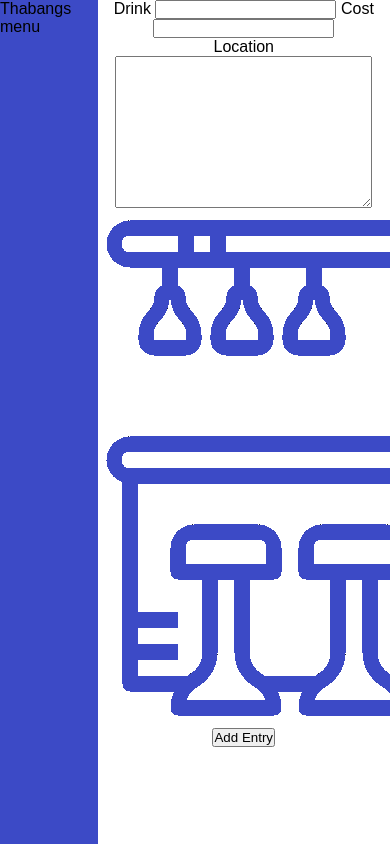
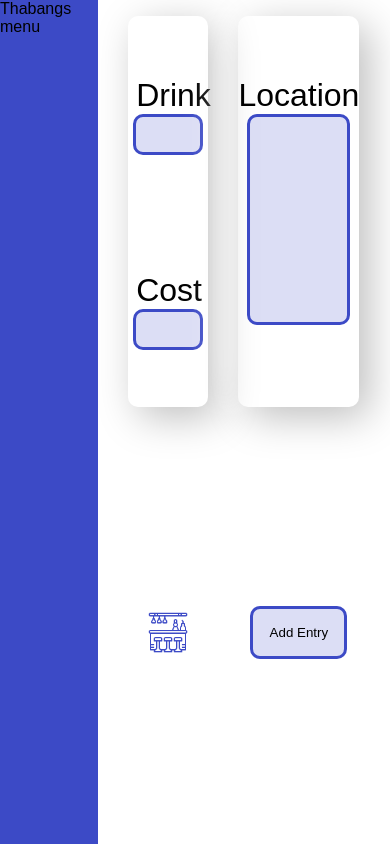
Before and after one commit to Adam-Kaminski-BBD/TrainYourMemory, a website: page Website/public/Views/entry.html in a window 390 px wide. Drawn offline with Linux system fonts and the light colour scheme.

Commit message:
Added more styling, requires responsiveness, waiting on menu for that

```diff
--- a/Website/public/Styles/entry_ss.css
+++ b/Website/public/Styles/entry_ss.css
@@ -30,3 +30,93 @@ nav{
   background-color: var(--main_blue);
   width: 100%;
 }
+
+form{
+  width: 90%;
+  height: 100%;
+
+  display: grid;
+  grid-template-columns: 1fr 1fr;
+  grid-template-rows: 1fr 1fr;
+  gap: 30px;
+
+  margin: auto;
+
+  padding: 1rem;
+  box-sizing: border-box;
+}
+
+form > section{
+  width: 100%;
+  height: 100%;
+  border-radius: var(--border_radius);
+  box-shadow: 10px 10px 40px #bebebe,
+  -10px -10px 40px #ffffff;
+}
+
+label, input{
+  display: block;
+  margin: auto;
+  font-size: 2rem;
+}
+
+input, textarea, button{
+  border-radius: var(--border_radius);
+  border: 3px solid var(--main_blue);
+  background-color: var(--bg_blue);
+}
+
+#drinkEntry{
+  display: grid;
+  grid-template-rows: 1fr 1fr 1fr 1fr;
+  text-align: center;
+}
+
+#drinkEntry label, #drinkEntry input{
+  margin: 0 auto 0 auto;
+  width: 80%;
+  text-align: center;
+}
+
+#drinkEntry label, #locationEntry label{
+  align-self: end;
+}
+
+#drinkEntry input{
+  height: 2.2rem;
+}
+
+#locationEntry{
+  display: grid;
+  grid-template-rows: 1fr 3fr;
+  text-align: center;
+}
+
+#locationEntry label, #locationEntry textarea{
+  margin: 0 auto 0 auto;
+  width: 100%;
+}
+
+#locationEntry textarea{
+  height: 70%;
+  width: 80%;
+  resize: none;
+  font-size: 1.5rem;
+}
+
+img{
+  width: 50%;
+  margin: auto;
+}
+
+section:last-of-type{
+  box-shadow: none;
+  display: flex;
+  align-items: center;
+  justify-content: center;
+}
+
+section button{
+  width: 80%;
+  height: 4em;
+}
--- a/Website/public/Views/entry.html
+++ b/Website/public/Views/entry.html
@@ -5,20 +5,20 @@
     <meta name="viewport" content="width=device-width, initial-scale=1.0">
     <title>Add Dop</title>
     <link rel="stylesheet" href="../Styles/entry_ss.css">
-    <script src="./entry.js"></script>
+    <script src="../JS/entry.js"></script>
 </head>
 <body>
     <nav>Thabangs menu</nav>
     <main>
         <!-- Override default -->
         <form>
-            <section>
+            <section id="drinkEntry">
                 <label for="drink">Drink</label>
                 <input type="text" name="drink" maxlength="50" required>
                 <label for="cost">Cost</label>
                 <input type="number" name="cost" max="10000" required>
             </section>
-            <section>
+            <section id="locationEntry">
                 <label for="location">Location</label>
                 <textarea name="location" cols="30" rows="10"  required></textarea>
             </section>
```
